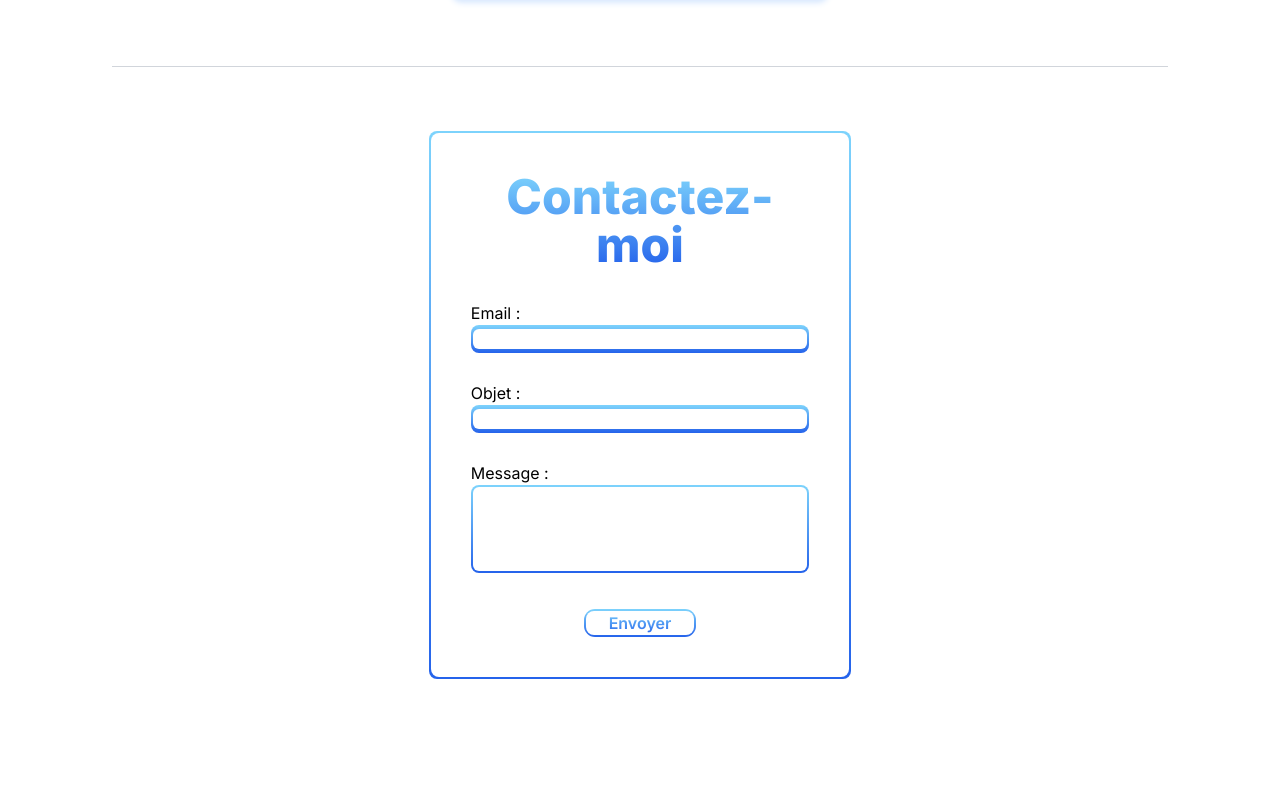
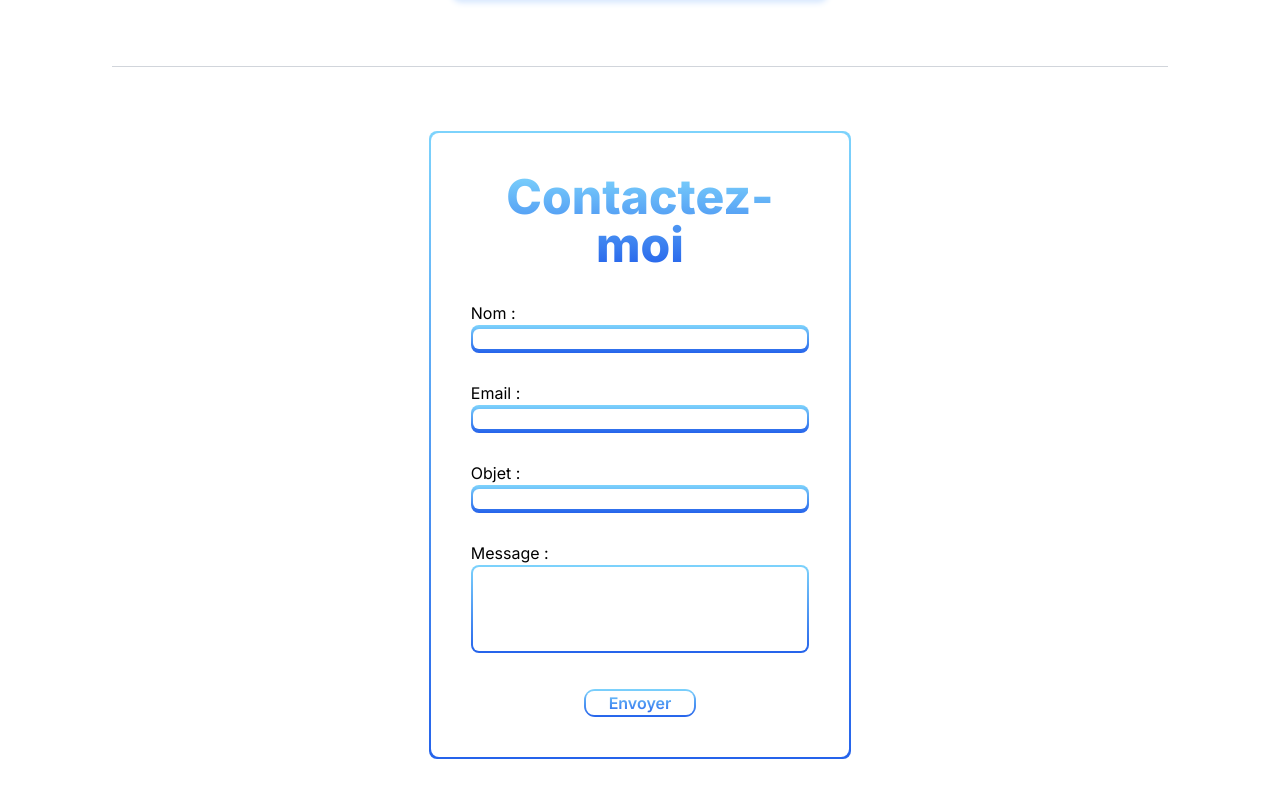
Before and after one commit to AnthonyFerreira91/Site-Personnel, a Next.js app: page / in a window 1280 px wide. Shown: the part 1662-2459 px from the top of the page. Before the commit the page ends 2421 px from the top, so only its background shows below. Built offline with nearby package versions, Linux system fonts and the light colour scheme; no server answers.

Commit message:
Ajout de l'input "nom" et intégration email

```diff
--- a/src/components/FormContact/FormContact.tsx
+++ b/src/components/FormContact/FormContact.tsx
@@ -9,6 +9,21 @@ export const FormContact = () => {
 
 	return (
 		<form className="flex flex-col gap-1" action={(formData) => sendEmail(formData, reset)}>
+			<div className="flex flex-col">
+				<label htmlFor="nom" className="text-dark">Nom :</label>
+				<div className="bg-primary p-0.5 rounded-[8px]">
+					<input
+						type="nom"
+						id="nom"
+						autoComplete="on"
+						className="dark:bg-white text-dark rounded-md w-full h-full pl-2 focus:outline-none"
+						{...register("nom", {
+							required: { value: true, message: "Le nom ne peux pas être vide" },
+						})}
+					/>
+				</div>
+				{errors.email ? <span className="text-red-600">{errors.email.message}</span> : <span className="text-transparent">No error</span>}
+			</div>
 			<div className="flex flex-col">
 				<label htmlFor="email" className="text-dark">Email :</label>
 				<div className="bg-primary p-0.5 rounded-[8px]">
--- a/src/server/actions.ts
+++ b/src/server/actions.ts
@@ -2,7 +2,7 @@
 import { resend } from "@/lib/resend";
 import { ContactezMoiType } from "@/types/ContactezMoiType";
 
-export default async function sendEmailAction({email, objet, message}: ContactezMoiType) {
+export default async function sendEmailAction({nom, email, objet, message}: ContactezMoiType) {
 	try {
 		await resend.emails.send({
 			from: "Anthony Ferreira <contact@fa-dev.fr>",
@@ -19,7 +19,7 @@ export default async function sendEmailAction({email, objet, message}: Contactez
 			from: "Anthony Ferreira <contact@fa-dev.fr>",
 			to: email,
 			subject: "Message bien reçu",
-			html: `<p>Bonjour,</p>
+			html: `<p>Bonjour ${nom},</p>
 					<p>J'ai bien reçu votre message, je vous réponds dans les plus brefs délais.</p>
 					<p>Cordialement, Anthony</p>
 					<p><strong><i>PS: Ceci est un message automatique, merci de ne pas répondre.</i></strong></p>
--- a/src/types/ContactezMoiType.ts
+++ b/src/types/ContactezMoiType.ts
@@ -1,6 +1,7 @@
 import z from "zod";
 
 export const ContactezMoiSchema = z.object({
+	nom: z.string().min(2, { message: "Minimum 2 lettres." }),
 	email: z.string().email({ message: "Veuillez entrer un email valide." }),
 	objet: z.string().min(2, { message: "Minimum 2 lettres." }),
 	message: z.string().min(8, { message: "Minimum 8 lettres." })
--- a/src/utils/sendEmail.ts
+++ b/src/utils/sendEmail.ts
@@ -5,13 +5,14 @@ import { ZodError } from "zod";
 
 export const sendEmail = async (formData: FormData, reset: any) => {
 	try {
-		const { email, objet, message } = ContactezMoiSchema.parse({
+		const { nom, email, objet, message } = ContactezMoiSchema.parse({
+			nom: formData.get('nom'),
 			email: formData.get('email'),
 			objet: formData.get('objet'),
 			message: formData.get('message')
 		});
 
-		const sendEmail = await sendEmailAction({ email, objet, message });
+		const sendEmail = await sendEmailAction({ nom, email, objet, message });
 
 		reset();
 		window.scrollTo({
```
